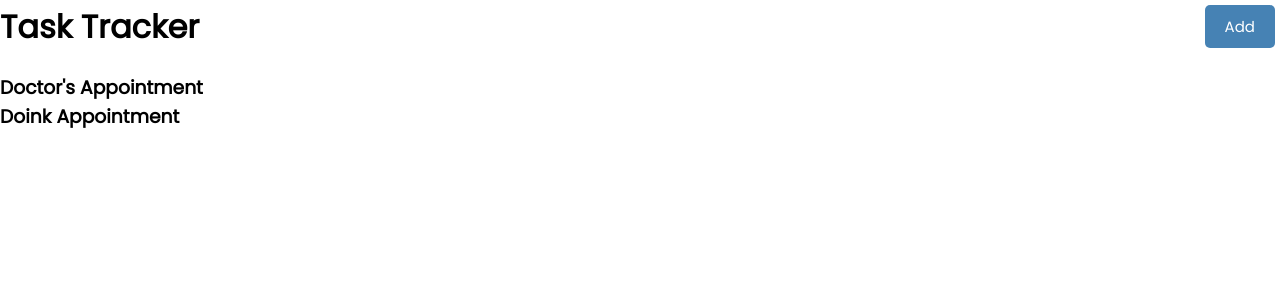
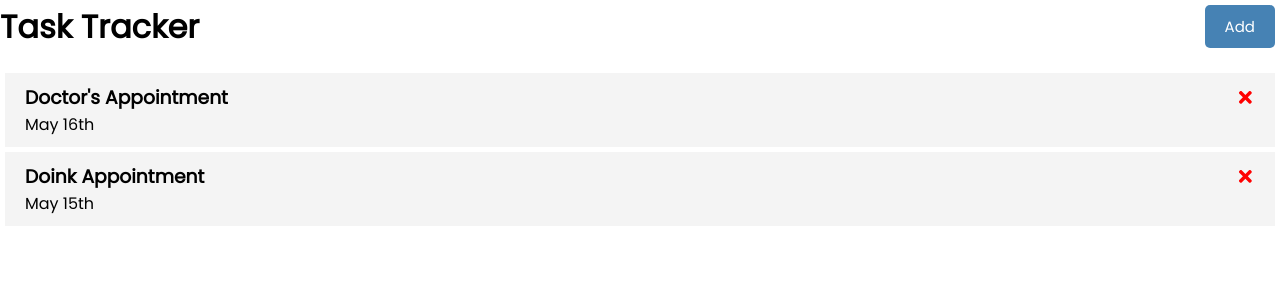
Before and after one commit to CutlerMcMartin/practice-react, a React (Create React App) app: page / in a window 1280 px wide. Shown: the top 300 px of the page. Built offline with nearby package versions, Linux system fonts and the light colour scheme.

Commit message:
Pushing state from tasks to App Adding FA icons

```diff
--- a/package.json
+++ b/package.json
@@ -8,6 +8,7 @@
     "@testing-library/user-event": "^12.7.1",
     "react": "^17.0.1",
     "react-dom": "^17.0.1",
+    "react-icons": "^4.2.0",
     "react-scripts": "4.0.2",
     "web-vitals": "^1.1.0"
   },
--- a/src/App.js
+++ b/src/App.js
@@ -1,11 +1,29 @@
+import { useState } from 'react'
+
 import Header from './components/Header'
 import Tasks from './components/Tasks'
 
 const App = () => {
+
+  const [tasks, setTasks] = useState(
+    [
+      {
+          id: 1,
+          text: "Doctor's Appointment",
+          day: "May 16th"
+      },
+      {
+          id: 2,
+          text: "Doink Appointment",
+          day: "May 15th"
+      }
+    ]
+  );
+
   return (
     <div className="App">
       <Header />
-      <Tasks / >
+      <Tasks tasks={tasks} / >
     </div>
   );
 }
--- /dev/null
+++ b/src/components/Task.js
@@ -0,0 +1,14 @@
+import { FaTimes } from 'react-icons/fa'
+
+const Task = ({task}) => {
+    return (
+        <div className='task'>
+            <h3>
+                {task.text} <FaTimes style ={{ color: 'red', cursor: 'pointer'}}/>
+            </h3>
+            <p>{task.day}</p>
+        </div>
+    )
+}
+
+export default Task
--- a/src/components/Tasks.js
+++ b/src/components/Tasks.js
@@ -1,21 +1,12 @@
-import { useState } from 'react'
+import Task from './Task'
 
-const Tasks = () => {
-    const [tasks, setTasks] = useState(
-        [
-            {
-                id: 1,
-                text: "Doctor's Appointment"
-            },
-            {
-                id: 2,
-                text: "Doink Appointment"
-            }
-        ]
-    );
+const Tasks = ({tasks}) => {
     return (
         <>
-          {tasks.map((task) => (<h3 key={task.id}>{task.text}</h3>))}
+        {tasks.map((task) => (
+            <Task key={task.id} task={task} />
+        ))}
+
         </>
     )
 }
```
Also changed, not shown: 1 other file (tests, documents, lock files or other folders).
